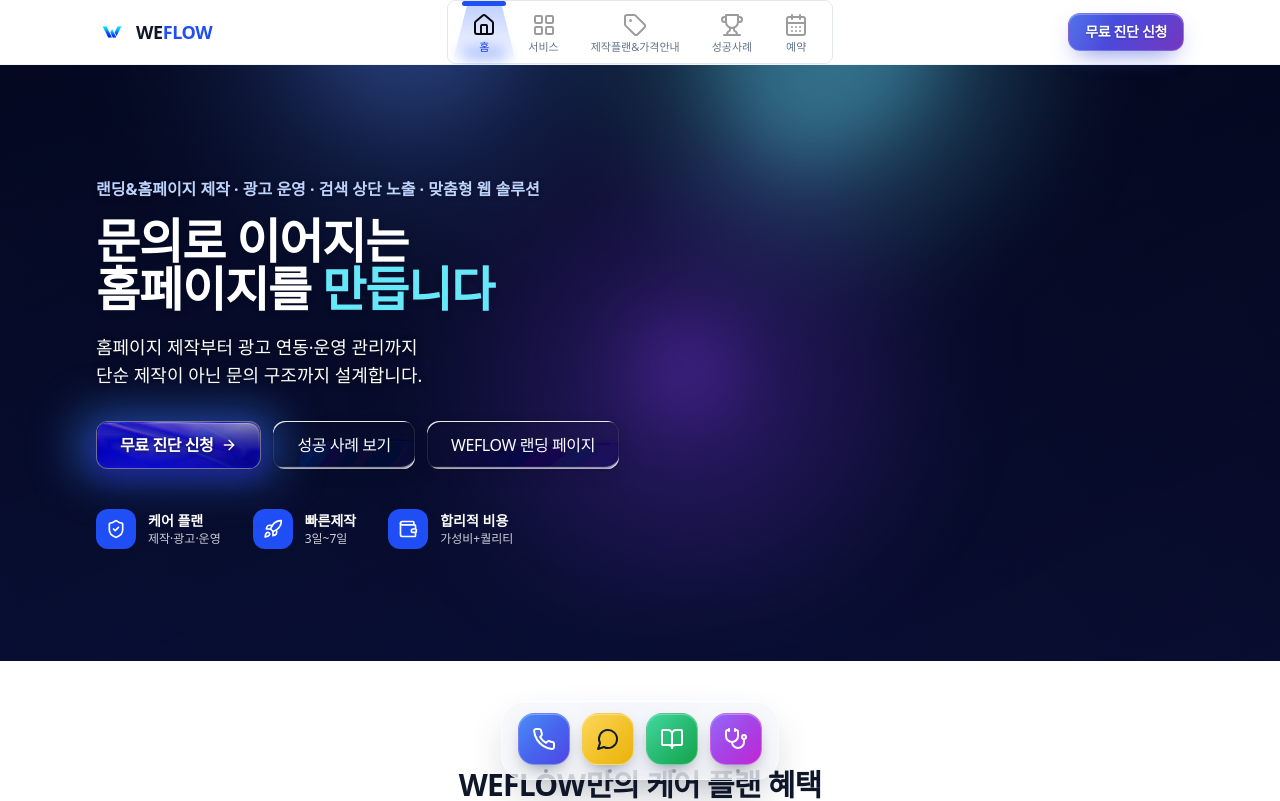
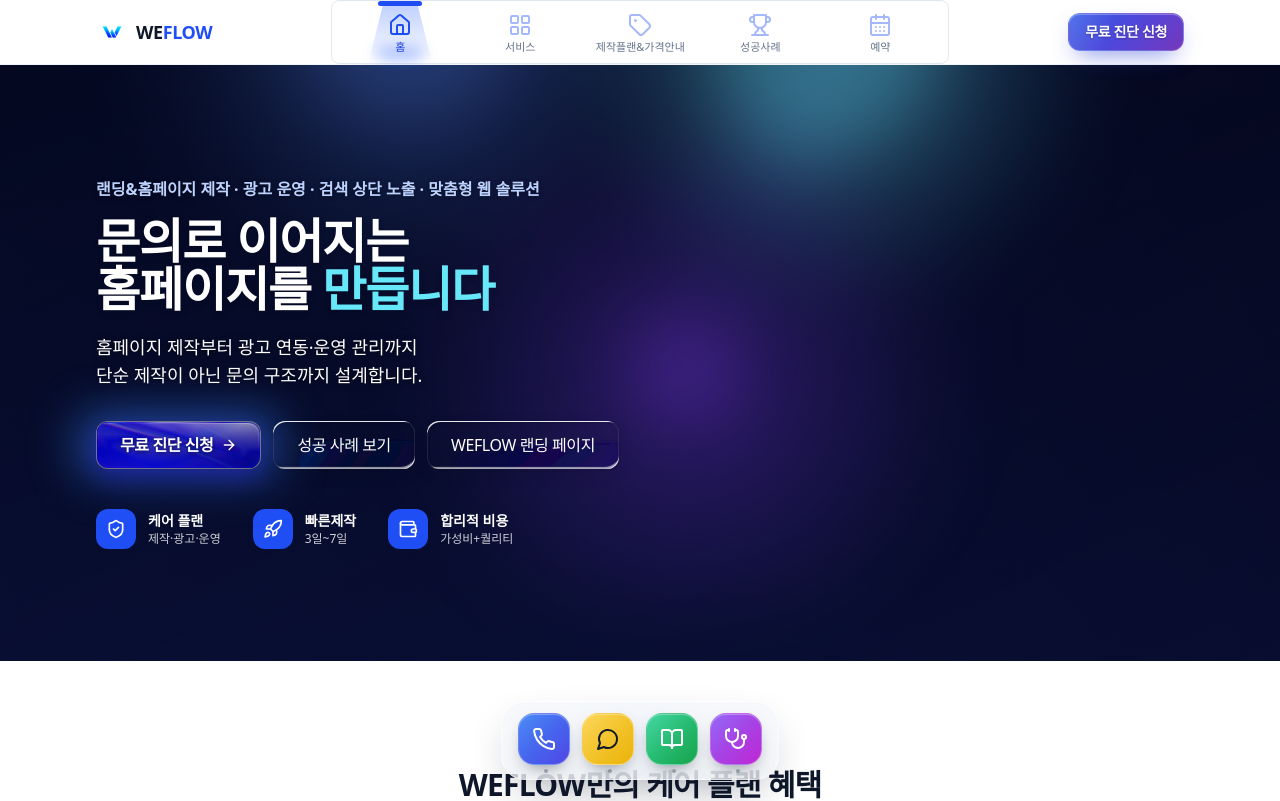
Before and after one commit to zaewc/weflow, a Next.js app: page / in a window 1280 px wide. Shown: the top 801 px of the page. Built offline with nearby package versions, Linux system fonts and the light colour scheme; a web font is replaced by a local one.

Commit message:
feat(header): equal-width nav items + brand-blue icons

```diff
--- a/src/components/Header.tsx
+++ b/src/components/Header.tsx
@@ -53,6 +53,8 @@ export default function Header() {
             items={navItems}
             defaultActiveIndex={activeIndex}
             className="border-slate-200 bg-white/60"
+            iconContainerClassName="min-w-[7.5rem]"
+            iconClassName="text-brand-600"
           />
         </div>
 
--- a/src/components/ui/limelight-nav.tsx
+++ b/src/components/ui/limelight-nav.tsx
@@ -103,7 +103,7 @@ export const LimelightNav = ({
           }}
           href={href}
           title={label}
-          className={`relative z-20 flex h-full cursor-pointer flex-col items-center justify-center gap-1 px-4 ${iconContainerClassName}`}
+          className={`relative z-20 flex h-full cursor-pointer flex-col items-center justify-center gap-1 px-3 ${iconContainerClassName}`}
           onClick={(e) => {
             if (href) e.preventDefault();
             handleItemClick(index, onClick);
```
